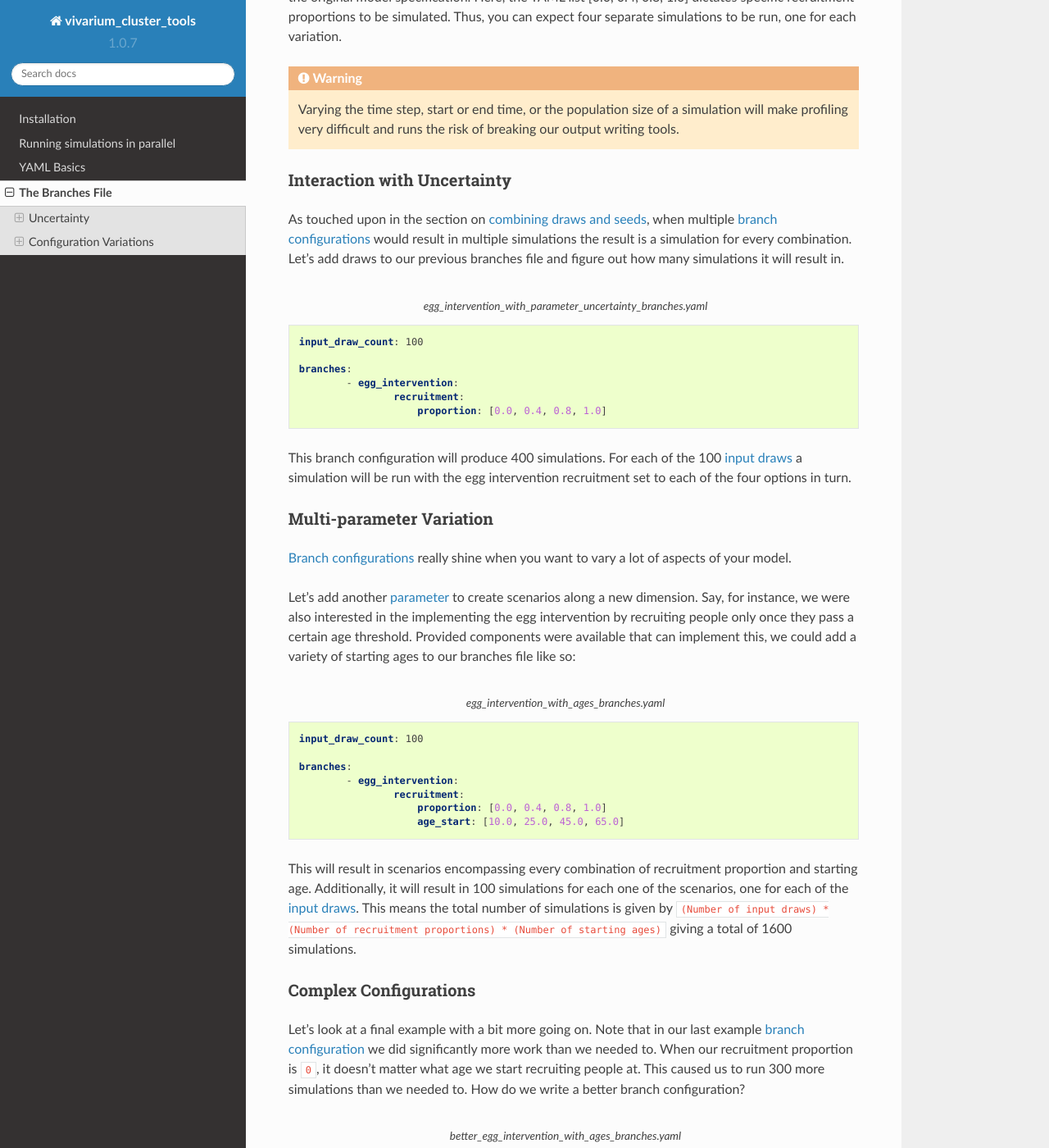
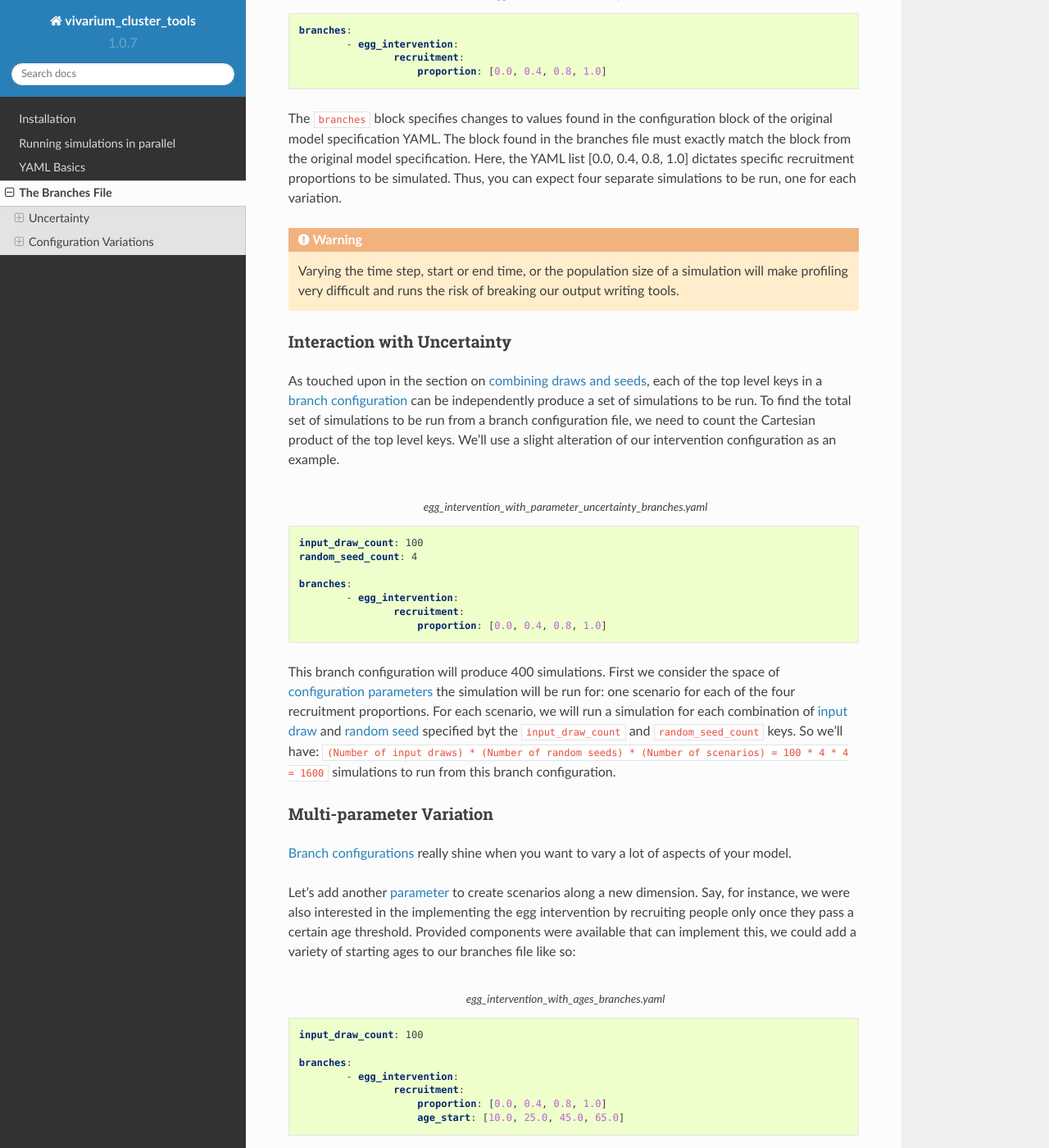
Before and after one commit to ihmeuw/vivarium_cluster_tools, a Sphinx documentation site: the page built from docs/source/branch.rst, in a window 1280 px wide and 1400 px high, scrolled down 3795 px. Shown: the whole window at 82% size. Built offline with Sphinx 7.4.7 and the Read the Docs theme 2.0.0, drawn with Linux system fonts in a browser that asks for light colours; some of the changed text lies outside the part shown.

Commit message:
Update branch.rst

```diff
--- a/docs/source/branch.rst
+++ b/docs/source/branch.rst
@@ -73,6 +73,13 @@ simulating. This will wash out outlier cases that might heavily skew your result
 but simulation run time scales directly with the size of the population you're simulating.  Alternatively,
 you can run multiple simulations with different :term:`random seeds<Random Seed>` and aggregate your results across
 those simulations. This second approach takes advantage of parallel computing to keep run times under control.
+
+.. note::
+
+    Random seeds are a convenient way to scale up a simulation's population in parallel. For example, running a
+    simulation with one million simulants and a single random seed is equivalent to running the same simulation with
+    ten thousand people and 100 random seeds. Because simulations specified with different seeds will be run
+    in parallel, the latter run strategy is often preferable.
 
 To run our simulation for multiple random seeds, we use the ``random_seed_count`` key in a
 :term:`branch configuration<Branch Configuration>`. This key specifies an integer that represents the number of
@@ -163,22 +170,32 @@ Thus, you can expect four separate simulations to be run, one for each variation
 
 Interaction with Uncertainty
 ^^^^^^^^^^^^^^^^^^^^^^^^^^^^
-As touched upon in the section on :ref:`combining draws and seeds<Combining Draws and Seeds>`, when multiple
-:term:`branch configurations<Branch Configuration>` would result in multiple simulations the result is a simulation for
-every combination. Let's add draws to our previous branches file and figure out how many simulations it will result in.
+
+As touched upon in the section on :ref:`combining draws and seeds<Combining Draws and Seeds>`, each of the top
+level keys in a :term:`branch configuration<Branch Configuration>` can be independently produce a set of simulations
+to be run.  To find the total set of simulations to be run from a branch configuration file, we need to count
+the Cartesian product of the top level keys.  We'll use a slight alteration of our intervention configuration
+as an example.
+
 
 .. code-block:: yaml
     :caption: egg_intervention_with_parameter_uncertainty_branches.yaml
 
     input_draw_count: 100
+    random_seed_count: 4
 
     branches:
             - egg_intervention:
                     recruitment:
                         proportion: [0.0, 0.4, 0.8, 1.0]
 
-This branch configuration will produce 400 simulations. For each of the 100 :term:`input draws<Input Draw>` a
-simulation will be run with the egg intervention recruitment set to each of the four options in turn.
+This branch configuration will produce 400 simulations. First we consider the space of
+:term:`configuration parameters<Configuration Parameter>` the simulation will be run for: one scenario for
+each of the four recruitment proportions.  For each scenario, we will run a simulation for each combination
+of :term:`input draw<Input Draw>` and :term:`random seed<Random Seed>` specified byt the ``input_draw_count``
+and ``random_seed_count`` keys.  So we'll have:
+``(Number of input draws) * (Number of random seeds) * (Number of scenarios) = 100 * 4 * 4 = 1600``
+simulations to run from this branch configuration.
 
 Multi-parameter Variation
 ^^^^^^^^^^^^^^^^^^^^^^^^^
```
